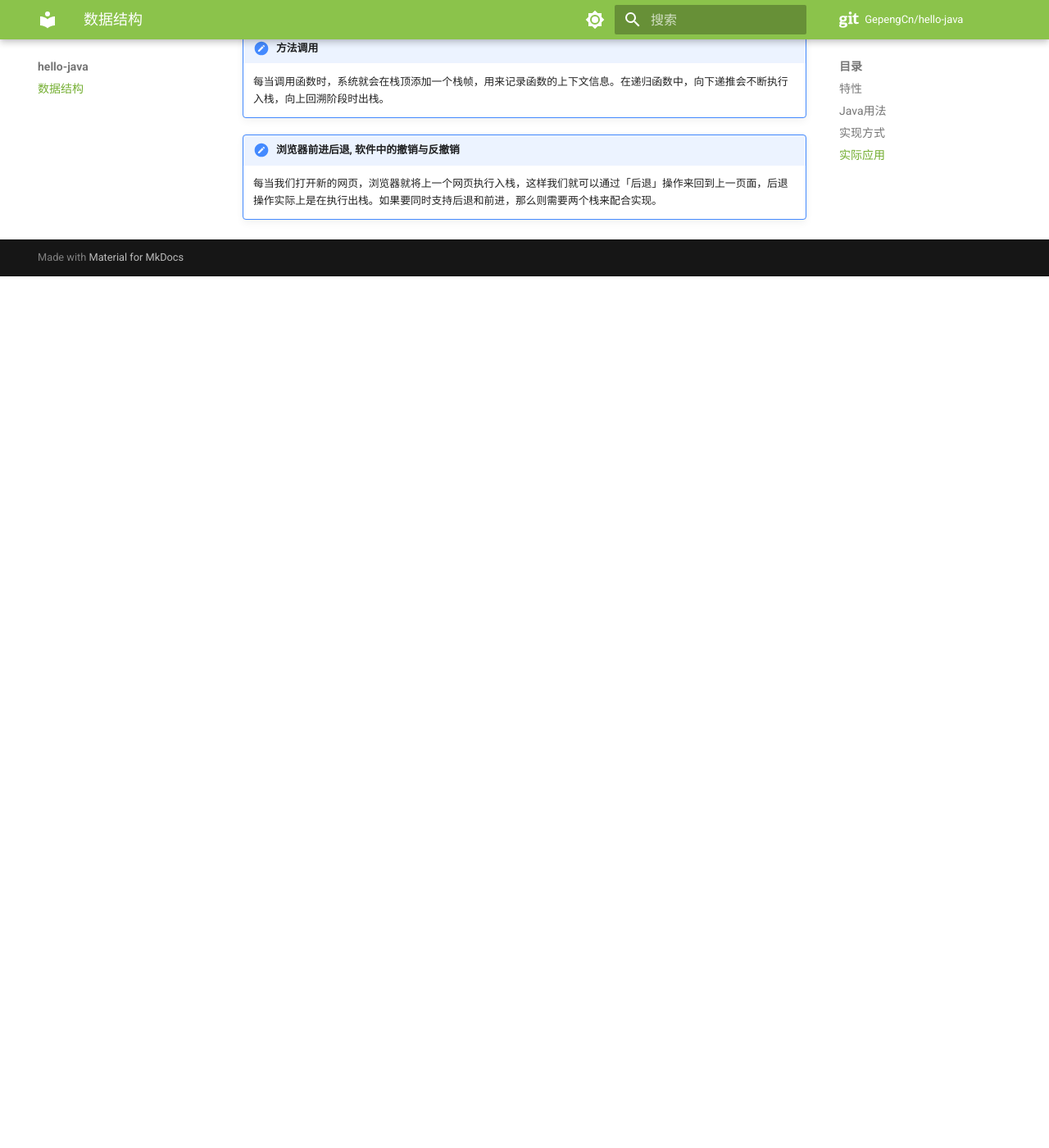
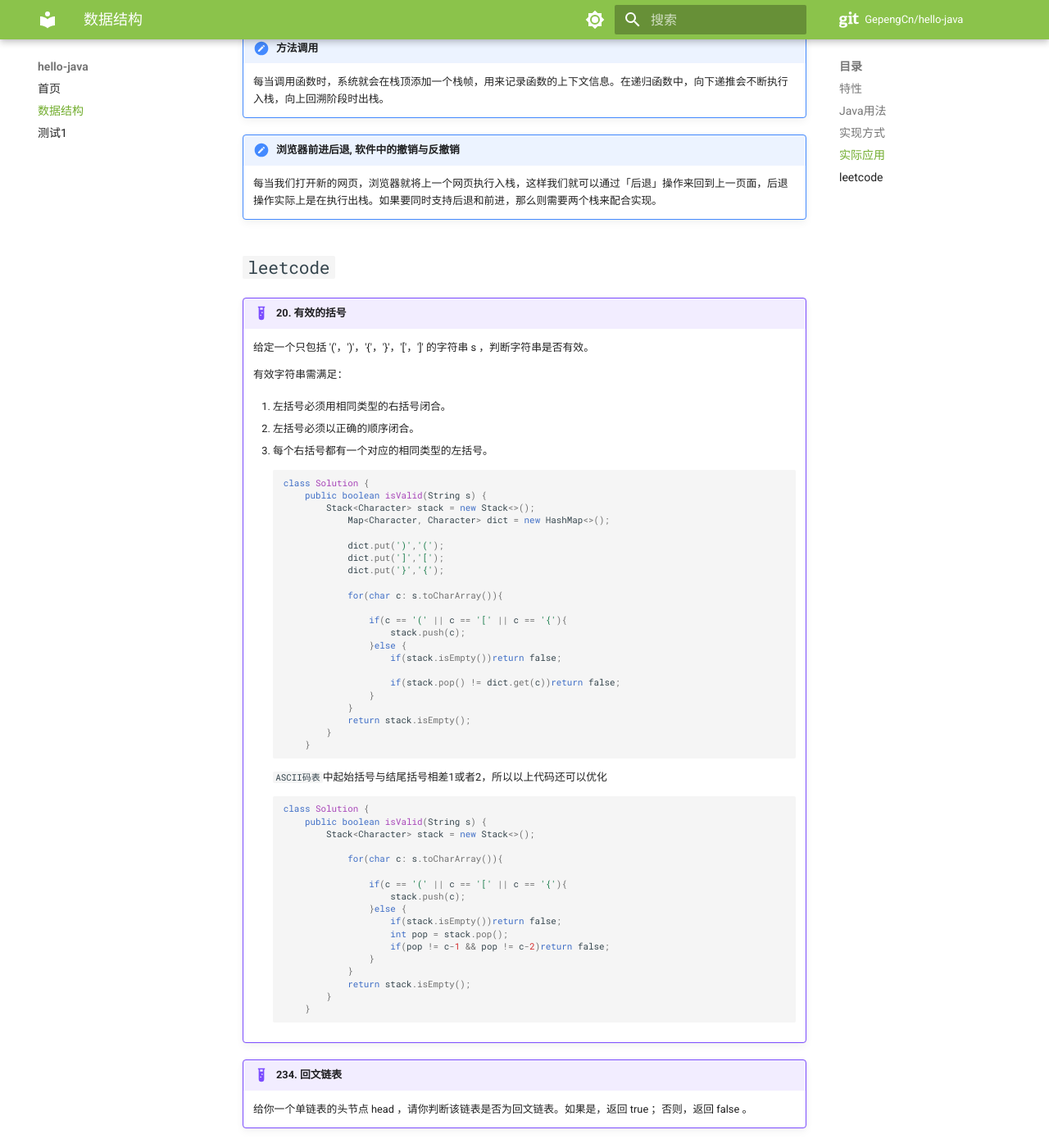
Before and after one commit to GepengCn/hello-java, an MkDocs documentation site: the page built from docs/data_structure.md, in a window 1280 px wide and 1400 px high, scrolled down 2033 px. Shown: the whole window at 82% size. Built offline with MkDocs 1.6.1 and Material for MkDocs 9.7.7, drawn with Linux system fonts in a browser that asks for light colours; comment, search, counter and statistics services are not loaded; before the commit the page ends 2370 px from its top, so only the background shows below that; some of the changed text lies outside the part shown.

Commit message:
leetcode

````diff
--- a/docs/data_structure.md
+++ b/docs/data_structure.md
@@ -8,7 +8,7 @@
 - 入栈：元素添加到栈顶
 - 出栈：删除栈顶元素
 
-## Java用法
+## `Java`用法
 ```java
 Stack<Integer> stack = new Stack<>();
 stack.push(1);//入栈
@@ -83,7 +83,7 @@ public class Stack<Item> {
 
 !!! Note "平衡符号"
 
-    编译器检查花括号、方括号、圆括号等是否成对出现，可以使用栈来实现。做一个空栈。读入字符直到文件末尾。如果遇到起始括号，则推入栈。如果栈为空则报错。否则，将栈顶元素弹出，如果弹出的元素不对应起始括号，则报错。如果读到文件末尾时，栈不为空，也报错。
+    编译器检查花括号、方括号、圆括号等是否成对出现，可以使用栈来实现。做一个空栈。读入字符直到文件末尾。a.遇到起始括号，则推入栈；b.遇到结尾括号，如果栈为空则报错。否则，将栈顶元素弹出，如果弹出的元素不是对应的起始括号，则报错。如果读到文件末尾时，栈不为空，也报错。
 
 !!! Note "方法调用"
 
@@ -92,3 +92,65 @@ public class Stack<Item> {
 !!! Note "浏览器前进后退, 软件中的撤销与反撤销"
 
     每当我们打开新的网页，浏览器就将上一个网页执行入栈，这样我们就可以通过「后退」操作来回到上一页面，后退操作实际上是在执行出栈。如果要同时支持后退和前进，那么则需要两个栈来配合实现。
+
+## `leetcode`
+
+!!! example "20. 有效的括号"
+
+    给定一个只包括 '('，')'，'{'，'}'，'['，']' 的字符串 s ，判断字符串是否有效。
+
+    有效字符串需满足：
+
+    1. 左括号必须用相同类型的右括号闭合。
+
+    2. 左括号必须以正确的顺序闭合。
+
+    3. 每个右括号都有一个对应的相同类型的左括号。
+    ```java
+    class Solution {
+        public boolean isValid(String s) {
+            Stack<Character> stack = new Stack<>();
+                Map<Character, Character> dict = new HashMap<>();
+
+                dict.put(')','(');
+                dict.put(']','[');
+                dict.put('}','{');
+
+                for(char c: s.toCharArray()){
+
+                    if(c == '(' || c == '[' || c == '{'){
+                        stack.push(c);
+                    }else {
+                        if(stack.isEmpty())return false;
+
+                        if(stack.pop() != dict.get(c))return false;
+                    }
+                }
+                return stack.isEmpty();
+            }
+        }
+    ```
+    `ASCII码表`中起始括号与结尾括号相差1或者2，所以以上代码还可以优化
+    ```java
+    class Solution {
+        public boolean isValid(String s) {
+            Stack<Character> stack = new Stack<>();
+
+                for(char c: s.toCharArray()){
+
+                    if(c == '(' || c == '[' || c == '{'){
+                        stack.push(c);
+                    }else {
+                        if(stack.isEmpty())return false;
+                        int pop = stack.pop();
+                        if(pop != c-1 && pop != c-2)return false;
+                    }
+                }
+                return stack.isEmpty();
+            }
+        }
+    ```
+
+!!! example "234. 回文链表"
+
+    给你一个单链表的头节点 head ，请你判断该链表是否为回文链表。如果是，返回 true ；否则，返回 false 。
--- a/mkdocs.yml
+++ b/mkdocs.yml
@@ -7,6 +7,9 @@ theme:
         logo: material/library
     name: material
     language: zh
+    font:
+#        text: Noto Serif SC
+#        code: Fira Mono
     palette:
         - scheme: default
           primary: light green
@@ -25,5 +28,6 @@ markdown_extensions:
     - pymdownx.details
     - pymdownx.superfences
 nav:
-#    - Home: index.md
+    - 首页: index.md
     - 数据结构: data_structure.md
+    - 测试1: data_structure_test1.md
````
Also changed, not shown: docs/data_structure_test1.md (added, +84 -0 lines), docs/index.md (added, +1 -0 lines).
